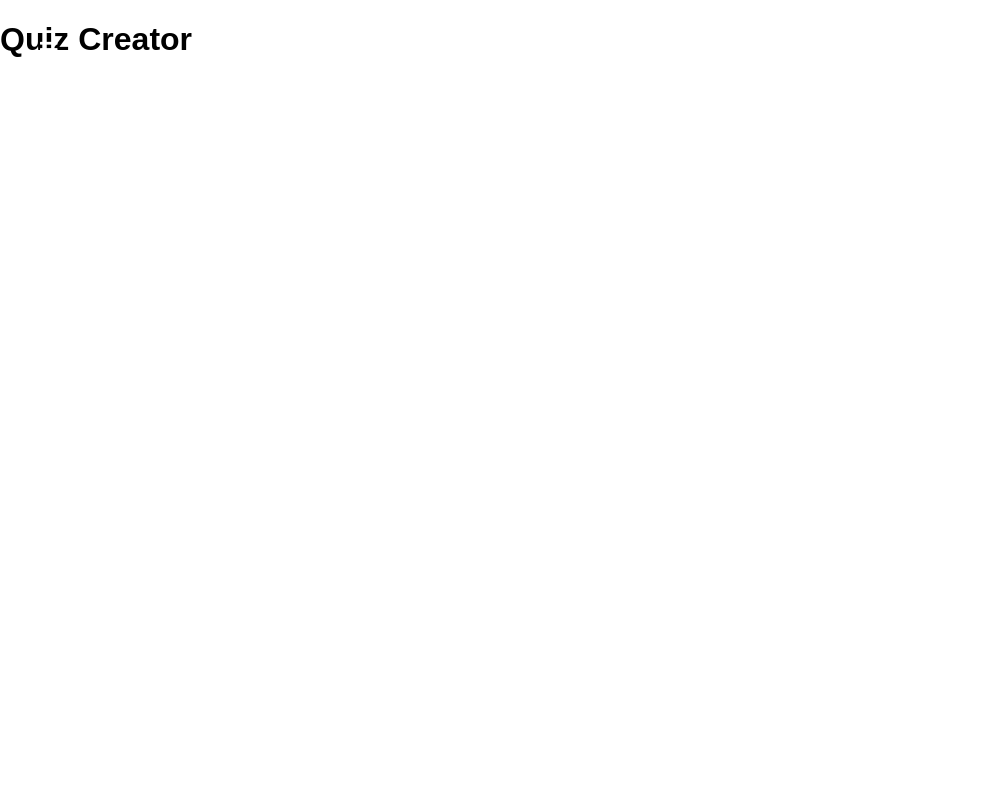
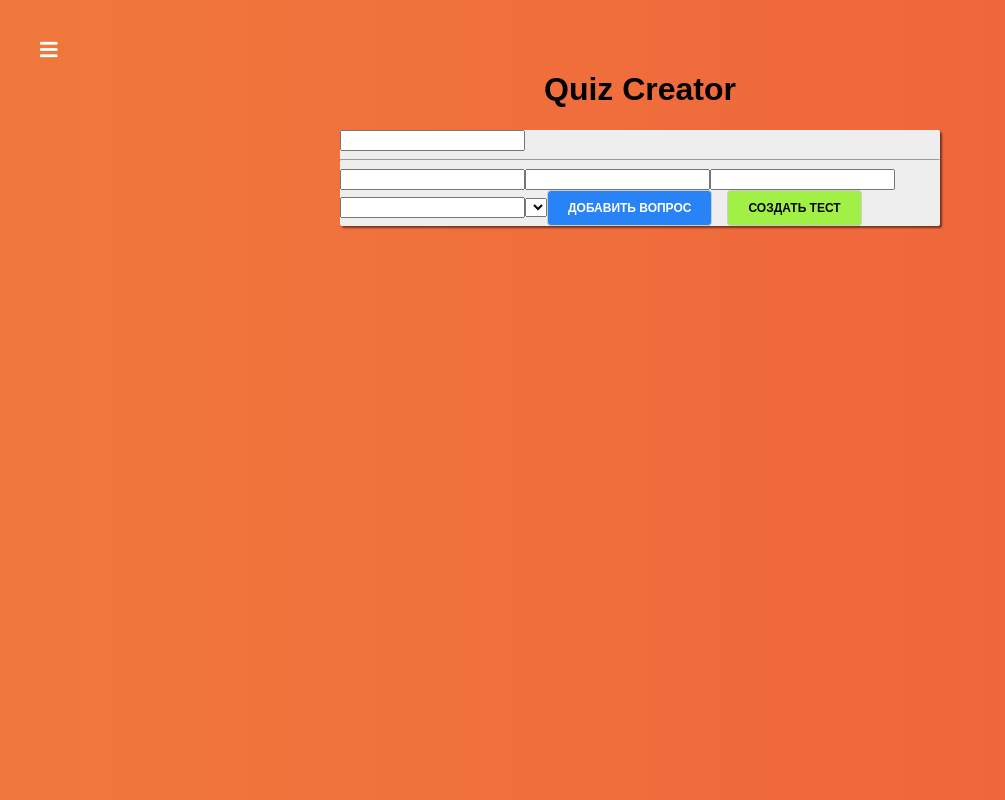
Before and after one commit to oybekdev1998/react-quiz, a React app: page /quiz-creator in a window 1280 px wide. Shown: the whole page, without its empty margins (0-1005 px from the left). Built offline with nearby package versions, Linux system fonts and the light colour scheme.

Commit message:
Создание тестов

```diff
--- /dev/null
+++ b/src/containers/QuizCreator/QuizCreator.css
@@ -0,0 +1,25 @@
+.QuizCreator {
+  display: flex;
+  justify-content: center;
+  padding-top: 50px;
+  flex-grow: 1;
+  width: 100%;
+  background: linear-gradient(270deg, #f0613c 0%, #f0783c 100%);
+}
+
+.QuizCreator > div {
+  width: 100%;
+  max-width: 600px;
+  padding: 0 20px;
+}
+
+.QuizCreator h1 {
+  text-align: center;
+}
+
+.QuizCreator form {
+  background: #eee;
+  border-radius: 2px;
+  pad: 15px;
+  box-shadow: 2px 2px 2px rgba(0, 0, 0, .5);
+}
--- a/src/containers/QuizCreator/QuizCreator.js
+++ b/src/containers/QuizCreator/QuizCreator.js
@@ -1,10 +1,47 @@
 import React, {Component} from 'react'
+import classes from './QuizCreator.css'
+import Button from '../../components/UI/Button/Button'
 
 export default class QuizCreator extends Component {
+
+  submitHandler = event => {
+    event.preventDefault()
+  }
+
+  addQuestionHandler = () => {
+
+  }
+
+  createQuizHandler = () => {
+
+  }
+
   render() {
     return (
-      <div>
+      <div className={classes.QuizCreator}>
+        <div>
         <h1>Quiz Creator</h1>
+        <form onSubmit={this.submitHandler}>
+          <input/>
+          <hr/>
+          <input/>
+          <input/>
+          <input/>
+          <input/>
+          <select></select>
+
+          <Button
+            type="primary"
+            onClick={this.addQuestionHandler}
+          >Добавить вопрос</Button>
+
+          <Button
+            type="success"
+            onClick={this.createQuizHandler}
+          >Создать тест</Button>
+        </form>
+
+        </div>
       </div>
     )
   }
```
